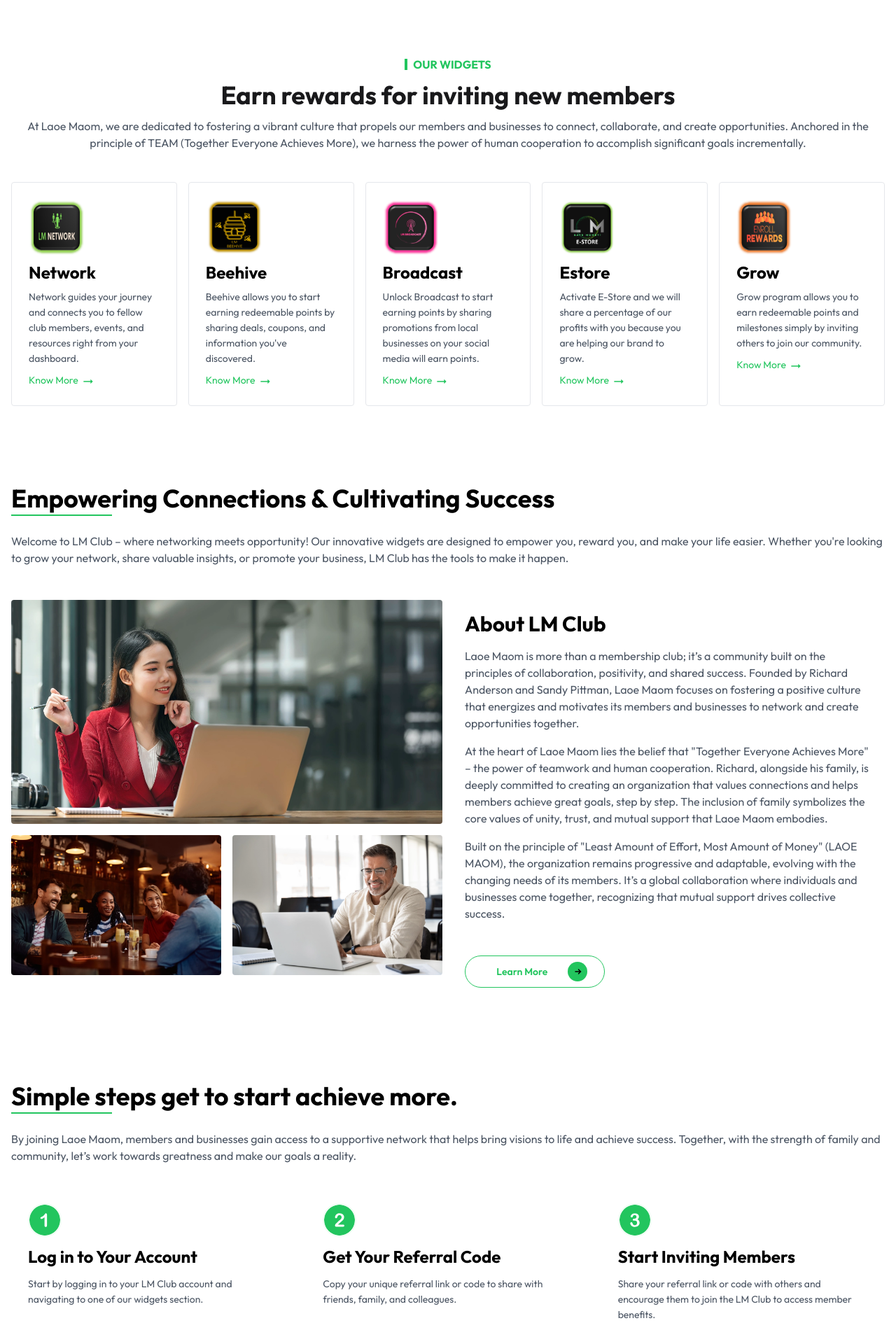
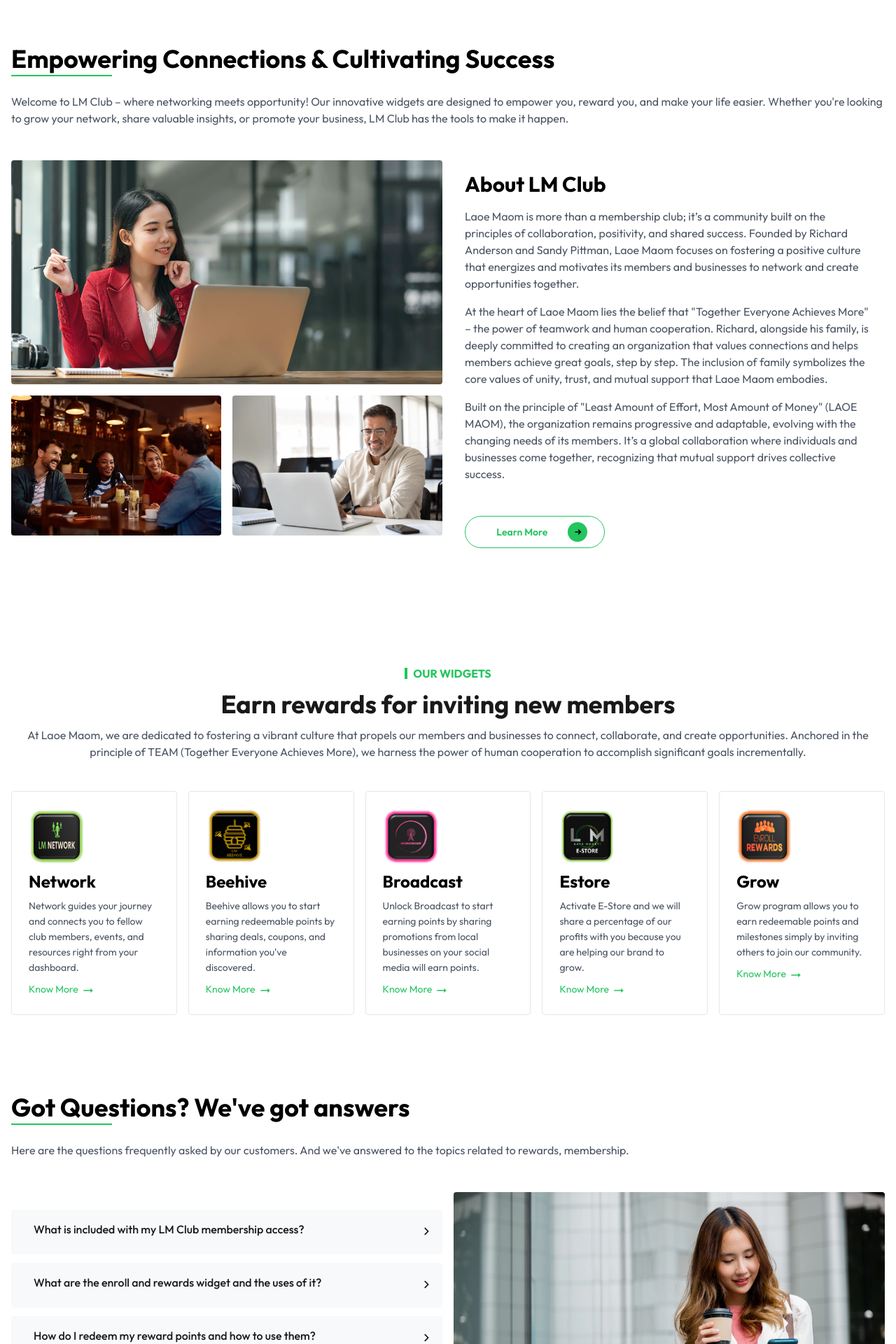
Before and after one commit to kalavaguntapurnesh/lmclub_new, a React (Vite) app: page / in a window 1280 px wide. Shown: the part 800-2720 px from the top of the page at 70% size. Built offline with nearby package versions, Linux system fonts and the light colour scheme.

Commit message:
testing team changes

```diff
--- a/src/components/AppDesc.jsx
+++ b/src/components/AppDesc.jsx
@@ -33,7 +33,7 @@
 
   return (
     <>
-      <div className="pt-12">
+      <div className="pt-12 pb-0">
         <div className="relative">
           <div className="w-full">
             <div className="w-full mx-auto max-w-[1400px] ">
@@ -159,7 +159,7 @@
         </div>
       </div>
 
-      <div>
+      {/* <div>
         <div className="relative">
           <div className="w-full">
             <div className="w-full mx-auto max-w-[1400px] ">
@@ -212,10 +212,7 @@
                                 src={value.icon}
                                 className="flex justify-center items-center w-12 h-12 border-2 border-green-50 bg-green-50 rounded-full"
                               >
-                                {/* <FaHandshake
-                                  size={24}
-                                  className="text-mainColor"
-                                /> */}
+
                               </img>
                             </div>
 
@@ -237,9 +234,11 @@
                 </div>
               </div>
             </div>
+
           </div>
         </div>
-      </div>
+      </div> */}
+
     </>
   );
 };
--- a/src/components/HomeProducts.jsx
+++ b/src/components/HomeProducts.jsx
@@ -49,7 +49,7 @@
   ];
 
   return (
-    <div className="pt-8 lg:pb-8">
+    <div className="pt-0 lg:pb-8">
       <div className="relative">
         <div className="w-full">
           <div className="w-full mx-auto max-w-[1400px] ">
--- a/src/pages/Home.jsx
+++ b/src/pages/Home.jsx
@@ -13,11 +13,11 @@
       <MainLayout />
       <ScrollToTop />
       <WhatsApp />
+      <AppDesc />
       <HomeProducts />
-      <AppDesc />
       {/* <Stack /> */}
       <Testimonial />
-      <Banner />
+      {/* <Banner /> */}
       <Footer />
     </>
   );
```
